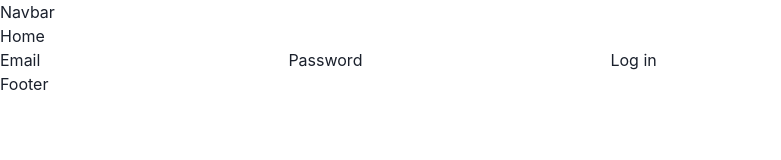
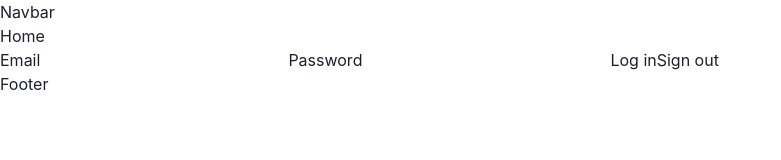
Before and after one commit to AbhinavGS/popcorn-time, a React (Vite) app: page / in a window 1280 px wide. Shown: the top 160 px of the page, without its empty margins (0-781 px from the left). Built offline with nearby package versions, Linux system fonts and the light colour scheme; no server answers.

Commit message:
test monitorAuth and sign out

```diff
--- a/src/components/Auth/Auth.tsx
+++ b/src/components/Auth/Auth.tsx
@@ -1,10 +1,12 @@
-import { useState } from "react";
+import { useEffect, useState } from "react";
 
 import firebaseApp from "../../firebase.config";
 import {
   getAuth,
   signInWithEmailAndPassword,
   createUserWithEmailAndPassword,
+  onAuthStateChanged,
+  signOut,
 } from "firebase/auth";
 import { FirebaseError } from "firebase/app";
 
@@ -40,6 +42,23 @@ const Auth = () => {
     }
   };
 
+  const monitorAuthState = async () => {
+    onAuthStateChanged(auth, (user) => {
+      if (user) {
+        console.log(user);
+        console.log("User logged in");
+      } else {
+        console.log("User not logged in");
+      }
+    });
+  };
+
+  monitorAuthState();
+
+  const signUserOut = async () => {
+    await signOut(auth);
+  };
+
   return (
     <>
       <label>
@@ -50,8 +69,11 @@ const Auth = () => {
         Password
         <input type="password" onChange={(e) => setPassword(e.target.value)} />
       </label>
-      <button type="submit" onClick={signUpEmailPassword}>
+      <button type="submit" onClick={signInEmailPassword}>
         Log in
+      </button>
+      <button type="submit" onClick={signUserOut}>
+        Sign out
       </button>
     </>
   );
```
